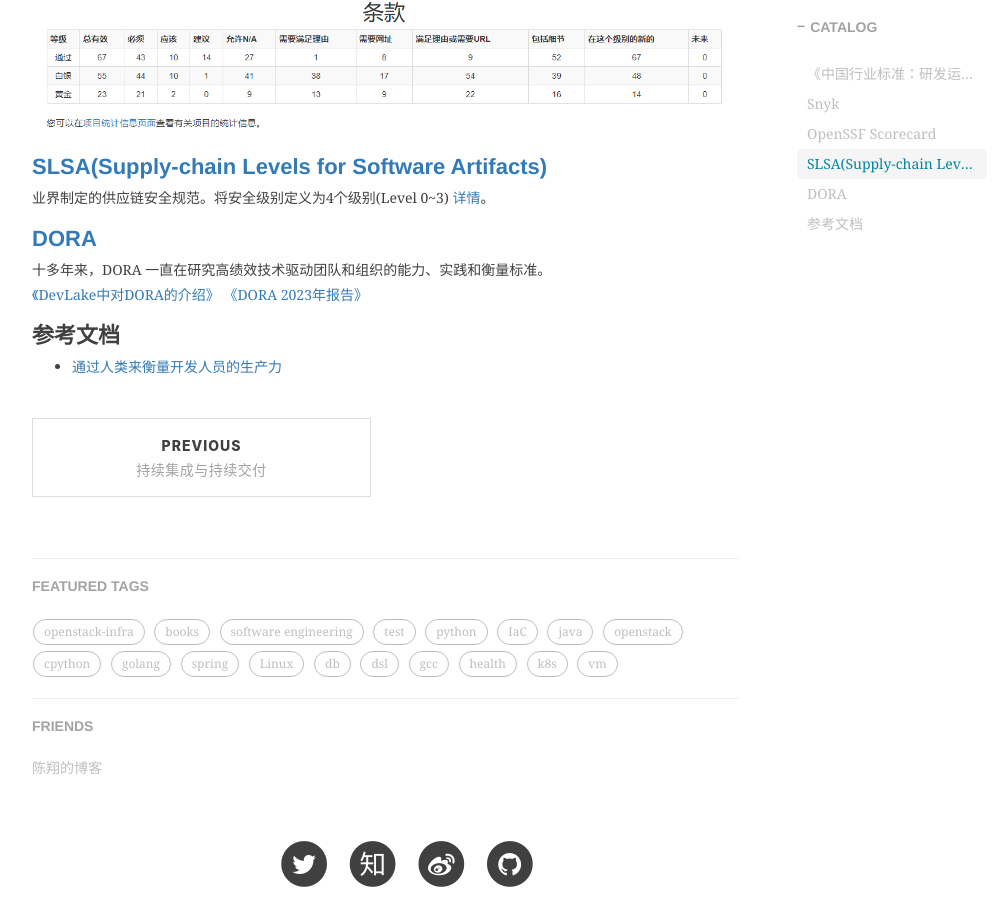
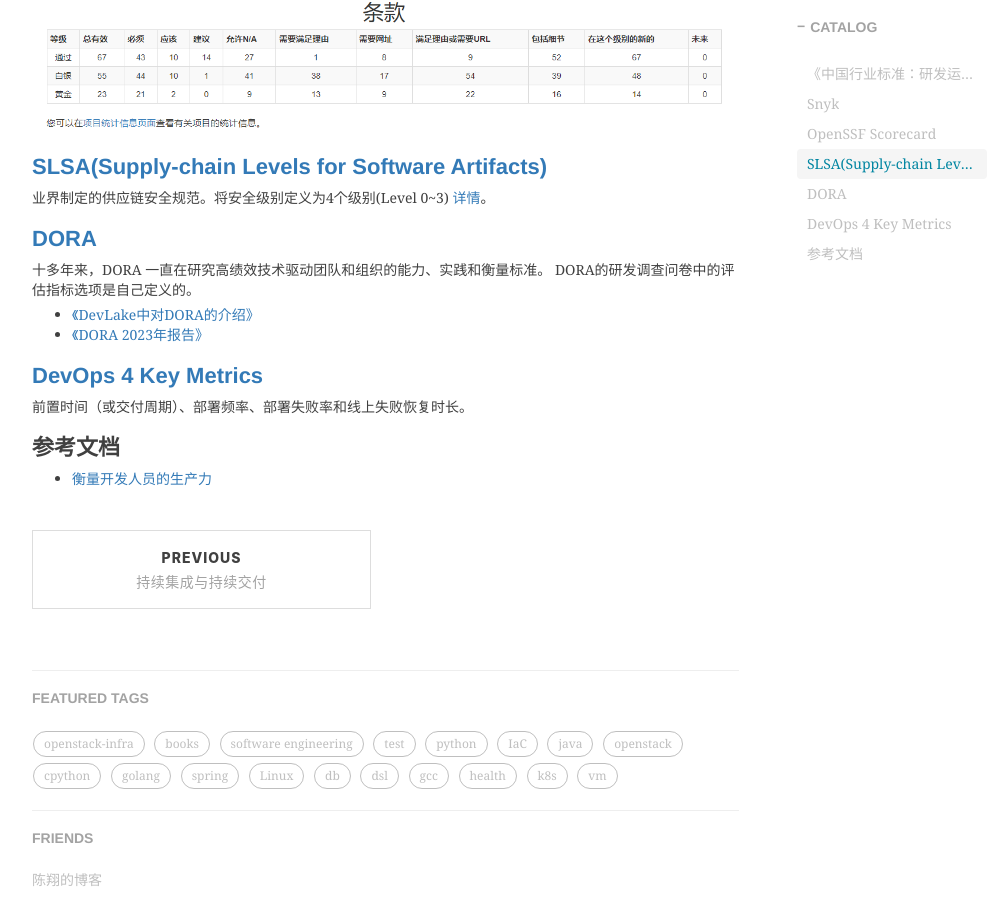
Before and after one commit to shihai1991/shihai1991.github.io, a Jekyll site: the page built from _posts/2024-11-25-业界对CICD能力评级.md, in a window 1280 px wide and 900 px high, scrolled down 1821 px. Shown: the whole window, without its empty margins (233-1236 px from the left). Built offline with Jekyll 4.4.1, drawn with Linux system fonts in a browser that asks for light colours; nearby versions of some CDN libraries; comment, search, counter and statistics services are not loaded.

Commit message:
Update 2024-11-25-业界对CICD能力评级.md

```diff
--- a/_posts/2024-11-25-业界对CICD能力评级.md
+++ b/_posts/2024-11-25-业界对CICD能力评级.md
@@ -33,10 +33,13 @@
 业界制定的供应链安全规范。将安全级别定义为4个级别(Level 0~3) [详情](https://slsa.dev/spec/v1.0/levels)。
 
 # [DORA](https://dora.dev/publications/)
-十多年来，DORA 一直在研究高绩效技术驱动团队和组织的能力、实践和衡量标准。
+十多年来，DORA 一直在研究高绩效技术驱动团队和组织的能力、实践和衡量标准。 DORA的研发调查问卷中的评估指标选项是自己定义的。
 
-[《DevLake中对DORA的介绍》](https://devlake.apache.org/docs/Metrics/DeploymentFrequency/)
-[《DORA 2023年报告》](https://dora.dev/research/2023/dora-report/2023-dora-accelerate-state-of-devops-report_zh-TW.pdf)
+- [《DevLake中对DORA的介绍》](https://devlake.apache.org/docs/Metrics/DeploymentFrequency/)
+- [《DORA 2023年报告》](https://dora.dev/research/2023/dora-report/2023-dora-accelerate-state-of-devops-report_zh-TW.pdf)
+
+# [DevOps 4 Key Metrics](https://www.thoughtworks.com/zh-cn/insights/blog/devops/observing-evaluating-research-development-efficiency-trend)
+前置时间（或交付周期）、部署频率、部署失败率和线上失败恢复时长。
 
 # 参考文档
-- [通过人类来衡量开发人员的生产力](https://martinfowler.com/articles/measuring-developer-productivity-humans.html#TheTwoTypesOfQualitativeMetrics)
+- [衡量开发人员的生产力](https://martinfowler.com/articles/measuring-developer-productivity-humans.html#TheTwoTypesOfQualitativeMetrics)
```
